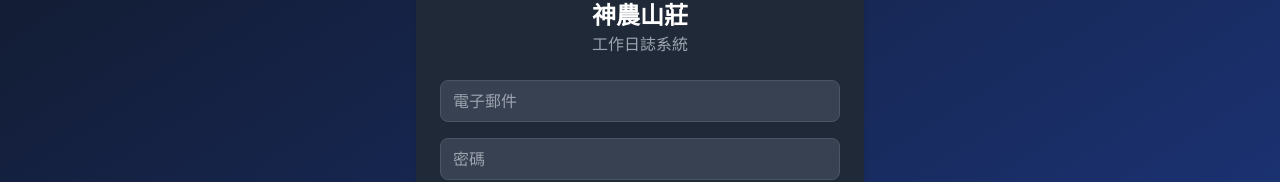
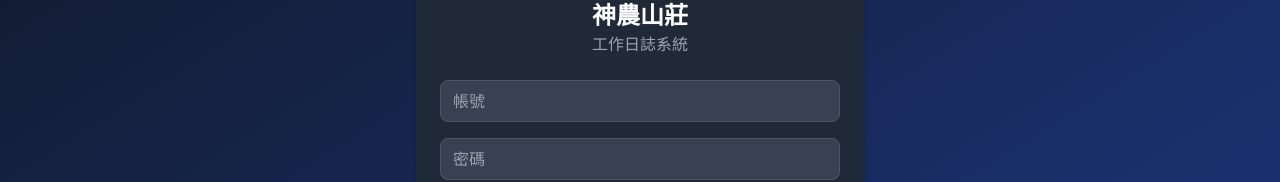
Before and after one commit to s2172376321/shen-nong-farm-worklog, a React (Create React App) app in the folder frontend/: page /login in a window 1280 px wide. Shown: the part 213-395 px from the top of the page. Built offline with nearby package versions, Linux system fonts and the light colour scheme.

Commit message:
Update LoginPage.js
修正登入邏輯，使用帳號替代電子郵件登入
添加載入狀態和錯誤處理

```diff
--- a/frontend/src/components/auth/LoginPage.js
+++ b/frontend/src/components/auth/LoginPage.js
@@ -6,7 +6,7 @@ import { useAuth } from '../../context/AuthContext';
 import { GoogleLoginButton } from './GoogleLogin';
 
 const LoginPage = () => {
-  const [email, setEmail] = useState('');
+  const [username, setUsername] = useState('');
   const [password, setPassword] = useState('');
   const [error, setError] = useState(null);
   const [isLoading, setIsLoading] = useState(false);
@@ -21,7 +21,7 @@ const LoginPage = () => {
     setError(null);
 
     try {
-      const user = await login(email, password);
+      const user = await login(username, password);
 
       // 使用 React Router 導航
       if (user.role === 'admin') {
@@ -54,10 +54,10 @@ const LoginPage = () => {
         <form onSubmit={handleLogin} className="space-y-4">
           <div>
             <Input
-              type="email"
-              placeholder="電子郵件"
-              value={email}
-              onChange={(e) => setEmail(e.target.value)}
+              type="text"
+              placeholder="帳號"
+              value={username}
+              onChange={(e) => setUsername(e.target.value)}
               disabled={isLoading}
               required
             />
```
